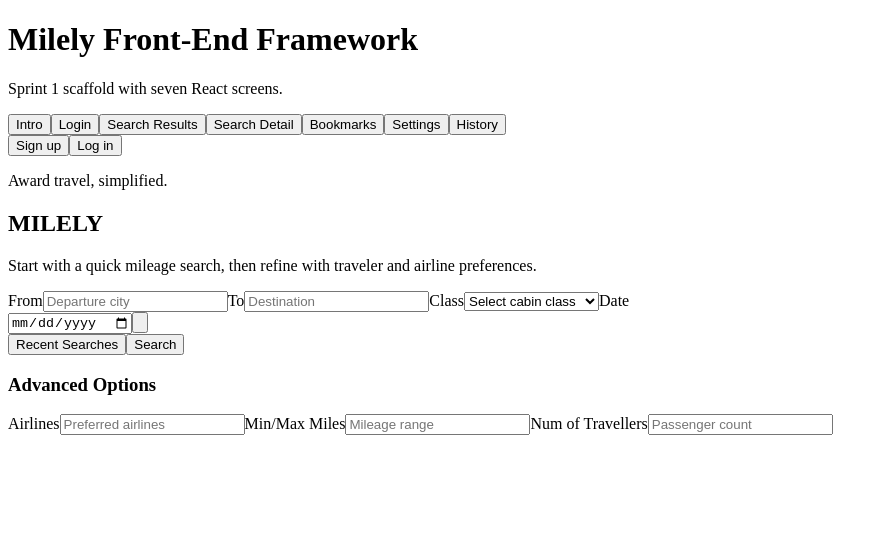
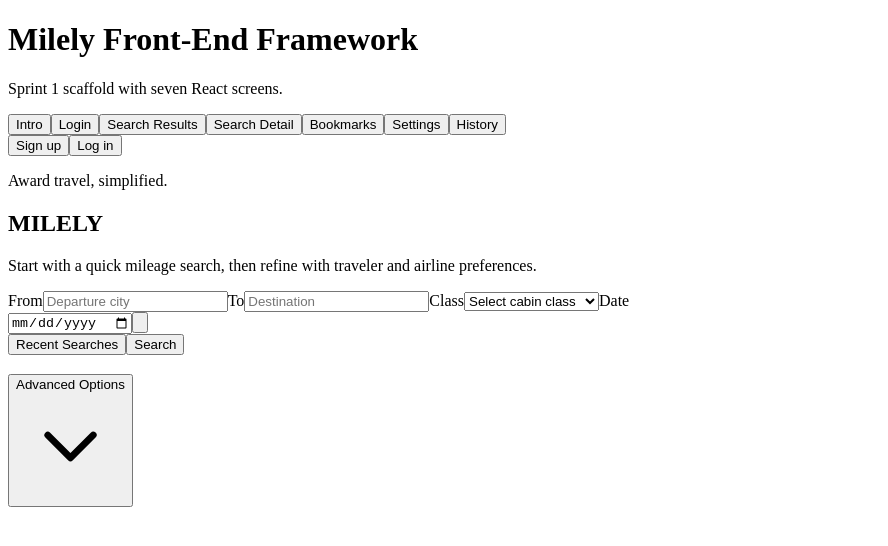
Before and after one commit to agile-students-spring2026/final-macrobiotics, a React (Vite) app in the folder front-end/: page / in a window 1280 px wide. Shown: the top 546 px of the page, without its empty margins (0-888 px from the left). Built offline with nearby package versions, Linux system fonts and the light colour scheme; the HTML template or start-up script is replaced by a standard one.

Commit message:
Changed the advanced options to hidden on default

```diff
--- a/front-end/src/pages/IntroPage.jsx
+++ b/front-end/src/pages/IntroPage.jsx
@@ -16,6 +16,7 @@ const CABIN_OPTIONS = [
 function IntroPage({ onNavigateScreen }) {
   const [accountMode, setAccountMode] = useState("signup");
   const [showRecentSearches, setShowRecentSearches] = useState(false);
+  const [isAdvancedOpen, setIsAdvancedOpen] = useState(false);
   const dateInputRef = useRef(null);
   const [formValues, setFormValues] = useState({
     from: "",
@@ -182,9 +183,34 @@ function IntroPage({ onNavigateScreen }) {
           ) : null}
 
           <div className="intro-advanced">
-            <h3 className="intro-advanced__title">Advanced Options</h3>
+            <h3 className="intro-advanced__title">
+              <button
+                type="button"
+                className="intro-advanced__toggle"
+                aria-expanded={isAdvancedOpen}
+                aria-controls="advanced-options-panel"
+                onClick={() => setIsAdvancedOpen((currentValue) => !currentValue)}
+              >
+                <span>Advanced Options</span>
+                <svg
+                  className="intro-advanced__toggle-icon"
+                  viewBox="0 0 24 24"
+                  aria-hidden="true"
+                  focusable="false"
+                >
+                  <path
+                    d="M6.47 8.97a.75.75 0 0 1 1.06 0L12 13.44l4.47-4.47a.75.75 0 1 1 1.06 1.06l-5 5a.75.75 0 0 1-1.06 0l-5-5a.75.75 0 0 1 0-1.06Z"
+                    fill="currentColor"
+                  />
+                </svg>
+              </button>
+            </h3>
 
-            <div className="intro-advanced__grid">
+            {isAdvancedOpen ? (
+              <div
+                id="advanced-options-panel"
+                className="intro-advanced__grid"
+              >
                 <label className="intro-field">
                   <span>Airlines</span>
                   <input
@@ -218,6 +244,7 @@ function IntroPage({ onNavigateScreen }) {
                   />
                 </label>
               </div>
+            ) : null}
           </div>
         </form>
       </div>
--- a/front-end/src/styles.css
+++ b/front-end/src/styles.css
@@ -386,8 +386,34 @@ body {
 
 .intro-advanced__title {
   margin: 0;
+}
+
+.intro-advanced__toggle {
+  width: 100%;
+  display: flex;
+  align-items: center;
+  justify-content: space-between;
+  gap: 0.85rem;
+  padding: 0;
+  border: 0;
+  background: transparent;
+  color: var(--text);
   font-family: "Sora", "Outfit", sans-serif;
   font-size: clamp(1.25rem, 2vw, 1.55rem);
+  font-weight: 700;
+  text-align: left;
+  cursor: pointer;
+}
+
+.intro-advanced__toggle-icon {
+  width: 1.35rem;
+  height: 1.35rem;
+  flex: none;
+  transition: transform 180ms ease;
+}
+
+.intro-advanced__toggle[aria-expanded="true"] .intro-advanced__toggle-icon {
+  transform: rotate(180deg);
 }
 
 .placeholder-grid {
```
Lines whose indentation alone changed are shown as unchanged.
